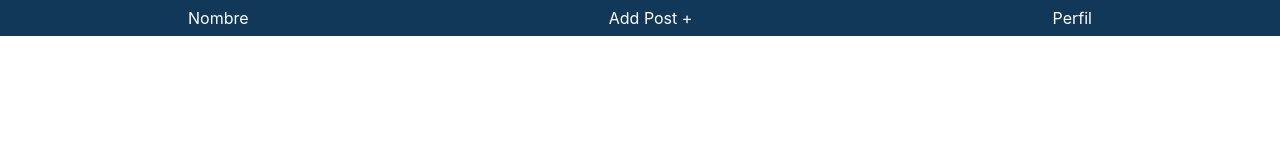
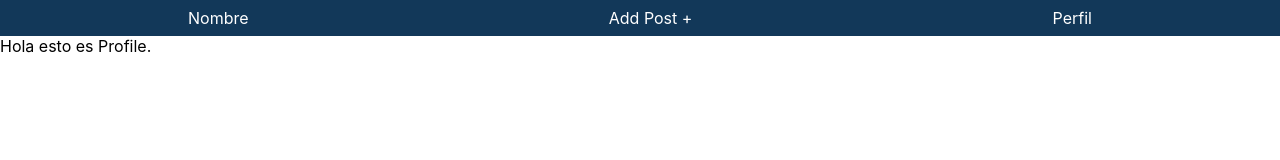
Before and after one commit to dmoreno85/Space-Book_Frontend, a React (Create React App) app: page /profile in a window 1280 px wide. Shown: the top 160 px of the page. Built offline with nearby package versions, Linux system fonts and the light colour scheme.

Commit message:
Añadidos componentes, Login, Register, Home y Profile

```diff
--- a/src/App.js
+++ b/src/App.js
@@ -1,6 +1,8 @@
 import React from 'react';
 import {BrowserRouter, Switch,Route } from 'react-router-dom';
 import Header from './Components/Header/Header.jsx'
+import Home from './Containers/Home/Home.jsx';
+import Profile from './Containers/Profile/Profile.jsx';
 
 
 function App() {
@@ -9,9 +11,9 @@ function App() {
     <BrowserRouter>
      <Header/>
      <Switch>
-       <Route path="/home" exact/>
+       <Route path="/home" component={Home} exact/>
        <Route path="/addPost" exact/>
-       <Route path="/profile"/>
+       <Route path="/profile" component={Profile} exact/>
      </Switch>
     </BrowserRouter>
     </div>
--- /dev/null
+++ b/src/Containers/Home/Home.jsx
@@ -0,0 +1,10 @@
+import React from 'react';
+
+const Home = props =>{
+    return(
+        <div className="Home">
+Hola esto es Home.
+        </div>
+    )
+}
+export default Home;
--- /dev/null
+++ b/src/Containers/Profile/Profile.jsx
@@ -0,0 +1,10 @@
+import React from 'react';
+
+const Profile = props =>{
+    return(
+        <div className="Profile">
+Hola esto es Profile.
+        </div>
+    )
+}
+export default Profile;
```
Also changed, not shown: src/Containers/Home/Home.scss (added), src/Containers/Login/Login.jsx (added), src/Containers/Login/Login.scss (added), src/Containers/Profile/Profile.scss (added), src/Containers/Register/Register.jsx (added), src/Containers/Register/Register.scss (added).
